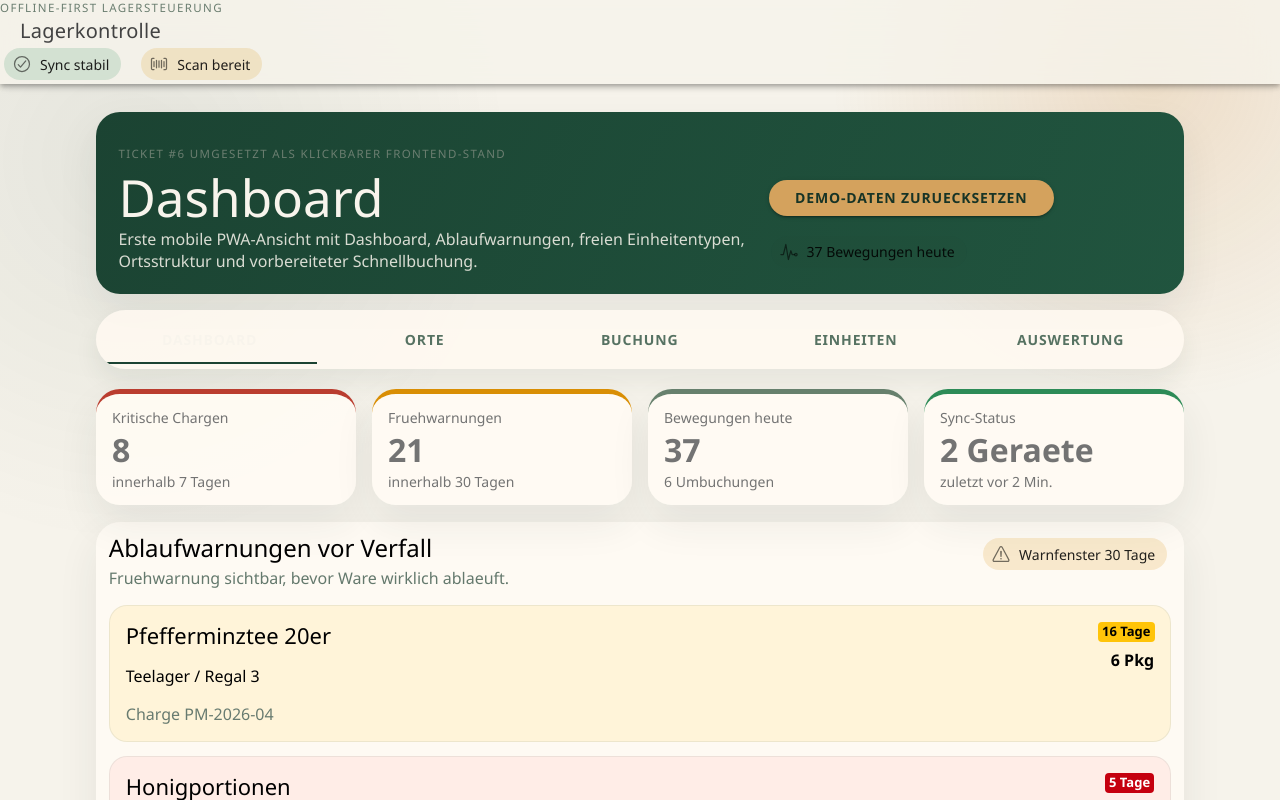
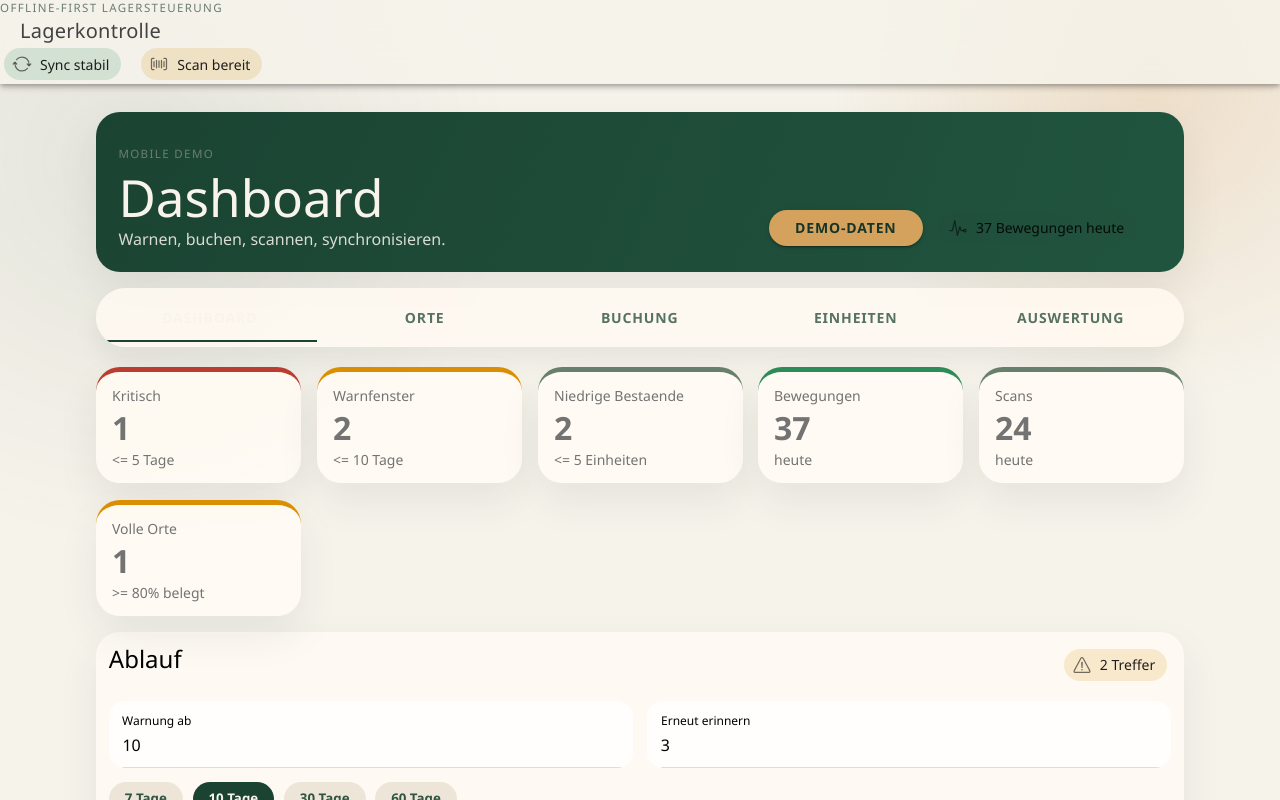
Before and after one commit to nitevlite/lagerkontrolle, a React (Vite) app: page / in a window 1280 px wide. Built offline with nearby package versions, Linux system fonts and the light colour scheme.

Commit message:
Refine dashboard alerts and filters

```diff
--- a/src/App.tsx
+++ b/src/App.tsx
@@ -1,4 +1,4 @@
-import { useState } from "react";
+import { useMemo, useState } from "react";
 import {
   IonApp,
   IonBadge,
@@ -28,13 +28,14 @@ import {
   barcodeOutline,
   checkmarkCircleOutline,
   cubeOutline,
+  layersOutline,
   pulseOutline,
   repeatOutline,
+  syncOutline,
   warningOutline
 } from "ionicons/icons";
 import {
-  analyticsCards,
-  dashboardStats,
+  analyticsMetrics,
   expiryAlerts,
   initialUnitTypes,
   locationSummaries,
@@ -52,11 +53,13 @@ const viewTitles: Record<ViewKey, string> = {
   analytics: "Auswertung"
 };
 
-function getAlertTone(daysUntilExpiry: number) {
-  if (daysUntilExpiry <= 7) {
+const expiryFilters = [7, 10, 30, 60] as const;
+
+function getAlertTone(daysUntilExpiry: number, warningWindowDays: number) {
+  if (daysUntilExpiry <= 5) {
     return "critical";
   }
-  if (daysUntilExpiry <= 21) {
+  if (daysUntilExpiry <= warningWindowDays) {
     return "warning";
   }
   return "neutral";
@@ -69,6 +72,9 @@ function App() {
   const [unitShortCode, setUnitShortCode] = useState("");
   const [unitDescription, setUnitDescription] = useState("");
   const [selectedLocation, setSelectedLocation] = useState(locationSummaries[0].id);
+  const [warningWindowDays, setWarningWindowDays] = useState(10);
+  const [reminderRepeatDays, setReminderRepeatDays] = useState(3);
+  const [expiryFilterDays, setExpiryFilterDays] = useState<number>(10);
 
   const saveUnitType = () => {
     const trimmedName = unitName.trim();
@@ -95,6 +101,71 @@ function App() {
   const currentLocation =
     locationSummaries.find((location) => location.id === selectedLocation) ?? locationSummaries[0];
 
+  const filteredAlerts = useMemo(
+    () =>
+      expiryAlerts
+        .filter((alert) => alert.daysUntilExpiry <= expiryFilterDays)
+        .sort((left, right) => left.daysUntilExpiry - right.daysUntilExpiry),
+    [expiryFilterDays]
+  );
+
+  const locationStocks = useMemo(
+    () => slotStocks.filter((stock) => stock.locationId === currentLocation.id),
+    [currentLocation.id]
+  );
+
+  const dashboardStats = useMemo(() => {
+    const critical = expiryAlerts.filter((alert) => alert.daysUntilExpiry <= 5).length;
+    const warning = expiryAlerts.filter((alert) => alert.daysUntilExpiry <= warningWindowDays).length;
+    const lowStock = slotStocks.filter((stock) => stock.quantity <= 5).length;
+    const overfilled = locationSummaries.filter((location) => location.occupancyPercent >= 80).length;
+
+    return [
+      {
+        id: "critical",
+        label: "Kritisch",
+        value: String(critical),
+        detail: "<= 5 Tage",
+        tone: "critical"
+      },
+      {
+        id: "warning",
+        label: "Warnfenster",
+        value: String(warning),
+        detail: `<= ${warningWindowDays} Tage`,
+        tone: "warning"
+      },
+      {
+        id: "low-stock",
+        label: "Niedrige Bestaende",
+        value: String(lowStock),
+        detail: "<= 5 Einheiten",
+        tone: "neutral"
+      },
+      {
+        id: "moves",
+        label: "Bewegungen",
+        value: "37",
+        detail: "heute",
+        tone: "good"
+      },
+      {
+        id: "scans",
+        label: "Scans",
+        value: "24",
+        detail: "heute",
+        tone: "neutral"
+      },
+      {
+        id: "occupancy",
+        label: "Volle Orte",
+        value: String(overfilled),
+        detail: ">= 80% belegt",
+        tone: "warning"
+      }
+    ] as const;
+  }, [warningWindowDays]);
+
   return (
     <IonApp>
       <IonPage>
@@ -106,7 +177,7 @@ function App() {
             </div>
             <div className="toolbar-meta">
               <IonChip className="status-chip status-chip--good">
-                <IonIcon icon={checkmarkCircleOutline} />
+                <IonIcon icon={syncOutline} />
                 <IonLabel>Sync stabil</IonLabel>
               </IonChip>
               <IonChip className="status-chip status-chip--warning">
@@ -122,16 +193,13 @@ function App() {
           <div className="page-wrap">
             <section className="hero-card">
               <div>
-                <p className="eyebrow">Ticket #6 umgesetzt als klickbarer Frontend-Stand</p>
+                <p className="eyebrow">Mobile Demo</p>
                 <h1>{viewTitles[activeView]}</h1>
-                <p className="hero-copy">
-                  Erste mobile PWA-Ansicht mit Dashboard, Ablaufwarnungen, freien Einheitentypen,
-                  Ortsstruktur und vorbereiteter Schnellbuchung.
-                </p>
+                <p className="hero-copy">Warnen, buchen, scannen, synchronisieren.</p>
               </div>
               <div className="hero-actions">
                 <IonButton shape="round" className="hero-button">
-                  Demo-Daten zuruecksetzen
+                  Demo-Daten
                 </IonButton>
                 <IonChip className="signal-chip">
                   <IonIcon icon={pulseOutline} />
@@ -179,17 +247,57 @@ function App() {
                 <section className="panel">
                   <div className="panel-header">
                     <div>
-                      <h2>Ablaufwarnungen vor Verfall</h2>
-                      <p>Fruehwarnung sichtbar, bevor Ware wirklich ablaeuft.</p>
+                      <h2>Ablauf</h2>
                     </div>
                     <IonChip className="signal-chip signal-chip--critical">
                       <IonIcon icon={warningOutline} />
-                      <IonLabel>Warnfenster 30 Tage</IonLabel>
+                      <IonLabel>{filteredAlerts.length} Treffer</IonLabel>
                     </IonChip>
                   </div>
+
+                  <div className="settings-grid">
+                    <IonItem className="field field--compact">
+                      <IonLabel position="stacked">Warnung ab</IonLabel>
+                      <IonInput
+                        type="number"
+                        min="1"
+                        value={warningWindowDays}
+                        onIonInput={(event) =>
+                          setWarningWindowDays(Math.max(1, Number(event.detail.value ?? 10)))
+                        }
+                      />
+                    </IonItem>
+                    <IonItem className="field field--compact">
+                      <IonLabel position="stacked">Erneut erinnern</IonLabel>
+                      <IonInput
+                        type="number"
+                        min="1"
+                        value={reminderRepeatDays}
+                        onIonInput={(event) =>
+                          setReminderRepeatDays(Math.max(1, Number(event.detail.value ?? 3)))
+                        }
+                      />
+                    </IonItem>
+                  </div>
+
+                  <div className="filter-row">
+                    {expiryFilters.map((days) => (
+                      <button
+                        key={days}
+                        className={
+                          days === expiryFilterDays ? "filter-pill filter-pill--active" : "filter-pill"
+                        }
+                        onClick={() => setExpiryFilterDays(days)}
+                        type="button"
+                      >
+                        {days} Tage
+                      </button>
+                    ))}
+                  </div>
+
                   <div className="alert-list">
-                    {expiryAlerts.map((alert) => {
-                      const tone = getAlertTone(alert.daysUntilExpiry);
+                    {filteredAlerts.map((alert) => {
+                      const tone = getAlertTone(alert.daysUntilExpiry, warningWindowDays);
                       return (
                         <article key={alert.id} className={`alert-card alert-card--${tone}`}>
                           <div>
@@ -200,12 +308,13 @@ function App() {
                             <span>Charge {alert.batchCode}</span>
                           </div>
                           <div className="alert-metrics">
-                            <IonBadge color={tone === "critical" ? "danger" : "warning"}>
+                            <IonBadge color={tone === "critical" ? "danger" : tone === "warning" ? "warning" : "medium"}>
                               {alert.daysUntilExpiry} Tage
                             </IonBadge>
                             <strong>
                               {alert.quantity} {alert.unitShortCode}
                             </strong>
+                            <small>Wiedervorlage in {Math.min(alert.reminderDueInDays, reminderRepeatDays)} Tagen</small>
                           </div>
                         </article>
                       );
@@ -217,7 +326,6 @@ function App() {
                   <div className="panel-header">
                     <div>
                       <h2>Letzte Bewegungen</h2>
-                      <p>Bewegungsjournal als Basis fuer spaeteren Sync und Nachvollziehbarkeit.</p>
                     </div>
                   </div>
                   <IonList lines="none" className="movement-list">
@@ -252,8 +360,7 @@ function App() {
                 <section className="panel">
                   <div className="panel-header">
                     <div>
-                      <h2>Orte und Regale/Laden</h2>
-                      <p>Struktur: Ort mit nummerierten Regalen oder Laden.</p>
+                      <h2>Orte</h2>
                     </div>
                   </div>
                   <div className="location-pills">
@@ -280,7 +387,7 @@ function App() {
                     <div>
                       <h2>{currentLocation.name}</h2>
                       <p>
-                        {currentLocation.itemCount} Artikel · letzte Bewegung {currentLocation.lastMovementLabel}
+                        {currentLocation.itemCount} Artikel · {currentLocation.lastMovementLabel}
                       </p>
                     </div>
                     <IonChip className="signal-chip">
@@ -289,12 +396,20 @@ function App() {
                     </IonChip>
                   </div>
                   <div className="slot-grid">
-                    {slotStocks.map((stock) => (
+                    {locationStocks.map((stock) => (
                       <IonCard key={stock.id} className={`slot-card slot-card--${stock.status}`}>
                         <IonCardContent>
                           <div className="slot-topline">
                             <span>{stock.slotName}</span>
-                            <IonBadge color={stock.status === "critical" ? "danger" : stock.status === "warning" ? "warning" : "success"}>
+                            <IonBadge
+                              color={
+                                stock.status === "critical"
+                                  ? "danger"
+                                  : stock.status === "warning"
+                                    ? "warning"
+                                    : "success"
+                              }
+                            >
                               {stock.status === "critical"
                                 ? "kritisch"
                                 : stock.status === "warning"
@@ -321,7 +436,6 @@ function App() {
                   <div className="panel-header">
                     <div>
                       <h2>Schnellbuchung</h2>
-                      <p>Der Standardflow soll spaeter in wenigen Taps abgeschlossen sein.</p>
                     </div>
                     <IonButton fill="outline" shape="round">
                       <IonIcon slot="start" icon={barcodeOutline} />
@@ -333,22 +447,22 @@ function App() {
                     <article className="booking-step">
                       <span>1</span>
                       <div>
-                        <h3>Ort und Slot waehlen</h3>
-                        <p>Beispiel: `Teelager / Regal 3`</p>
+                        <h3>Ort / Slot</h3>
+                        <p>Teelager / Regal 3</p>
                       </div>
                     </article>
                     <article className="booking-step">
                       <span>2</span>
                       <div>
-                        <h3>Artikel scannen oder suchen</h3>
-                        <p>Barcode-Flow ist sichtbar vorbereitet.</p>
+                        <h3>Artikel</h3>
+                        <p>scannen oder suchen</p>
                       </div>
                     </article>
                     <article className="booking-step">
                       <span>3</span>
                       <div>
-                        <h3>Menge und Charge erfassen</h3>
-                        <p>Plus, Minus und Umbuchung bleiben einheitlich.</p>
+                        <h3>Menge / Charge</h3>
+                        <p>+ / - / Umbuchung</p>
                       </div>
                     </article>
                   </div>
@@ -356,11 +470,11 @@ function App() {
                   <div className="booking-preview">
                     <IonChip className="status-chip status-chip--warning">
                       <IonIcon icon={warningOutline} />
-                      <IonLabel>Warnung 16 Tage vor Ablauf</IonLabel>
+                      <IonLabel>Warnung ab {warningWindowDays} Tagen</IonLabel>
                     </IonChip>
                     <IonChip className="status-chip">
                       <IonIcon icon={cubeOutline} />
-                      <IonLabel>Einheitstyp: Packung</IonLabel>
+                      <IonLabel>Einheit: Packung</IonLabel>
                     </IonChip>
                   </div>
                 </section>
@@ -372,8 +486,7 @@ function App() {
                 <section className="panel panel--unit-form">
                   <div className="panel-header">
                     <div>
-                      <h2>Neue Einheitentypen</h2>
-                      <p>Einheiten sind frei anlegbar und nicht hart codiert.</p>
+                      <h2>Einheit anlegen</h2>
                     </div>
                   </div>
                   <div className="form-grid">
@@ -381,7 +494,7 @@ function App() {
                       <IonLabel position="stacked">Name</IonLabel>
                       <IonInput
                         value={unitName}
-                        placeholder="z. B. Kiste"
+                        placeholder="Kiste"
                         onIonInput={(event) => setUnitName(String(event.detail.value ?? ""))}
                       />
                     </IonItem>
@@ -389,7 +502,7 @@ function App() {
                       <IonLabel position="stacked">Kurzcode</IonLabel>
                       <IonInput
                         value={unitShortCode}
-                        placeholder="z. B. Kis"
+                        placeholder="Kis"
                         onIonInput={(event) => setUnitShortCode(String(event.detail.value ?? ""))}
                       />
                     </IonItem>
@@ -397,22 +510,25 @@ function App() {
                       <IonLabel position="stacked">Beschreibung</IonLabel>
                       <IonInput
                         value={unitDescription}
-                        placeholder="Wofuer wird die Einheit genutzt?"
+                        placeholder="optional"
                         onIonInput={(event) => setUnitDescription(String(event.detail.value ?? ""))}
                       />
                     </IonItem>
                   </div>
                   <IonButton expand="block" className="hero-button" onClick={saveUnitType}>
-                    Einheitentyp anlegen
+                    Einheit speichern
                   </IonButton>
                 </section>
 
                 <section className="panel">
                   <div className="panel-header">
                     <div>
-                      <h2>Aktive Einheiten</h2>
-                      <p>Diese Demo ist schon interaktiv und fuegt neue Einheitstypen lokal hinzu.</p>
+                      <h2>Einheiten</h2>
                     </div>
+                    <IonChip className="signal-chip">
+                      <IonIcon icon={layersOutline} />
+                      <IonLabel>{unitTypes.length} aktiv</IonLabel>
+                    </IonChip>
                   </div>
                   <div className="unit-grid">
                     {unitTypes.map((unitType) => (
@@ -434,7 +550,7 @@ function App() {
             {activeView === "analytics" ? (
               <div className="view-grid">
                 <section className="stats-grid">
-                  {analyticsCards.map((card) => (
+                  {analyticsMetrics.map((card) => (
                     <IonCard key={card.id} className="stat-card stat-card--neutral">
                       <IonCardContent>
                         <p>{card.title}</p>
@@ -447,31 +563,30 @@ function App() {
                 <section className="panel">
                   <div className="panel-header">
                     <div>
-                      <h2>Dashboard-Auswertung</h2>
-                      <p>Hier folgt spaeter die echte Verdichtung aus Bewegungen, Resttagen und Trends.</p>
+                      <h2>Relevante Kennzahlen</h2>
                     </div>
                     <IonChip className="signal-chip">
                       <IonIcon icon={analyticsOutline} />
-                      <IonLabel>Pilot-ready Layout</IonLabel>
+                      <IonLabel>Test-Dashboard</IonLabel>
                     </IonChip>
                   </div>
                   <div className="analytics-preview">
                     <article>
-                      <h3>Was bereits sichtbar ist</h3>
+                      <h3>Fuer den Alltag</h3>
                       <ul>
-                        <li>Kritische Chargen und Fruehwarnungen</li>
-                        <li>Bewegungen pro Tag</li>
-                        <li>Aktivitaet pro Ort</li>
-                        <li>Freie Einheitentypen als Stammdaten</li>
+                        <li>Kritische Chargen</li>
+                        <li>Bald ablaufend im Zeitraum</li>
+                        <li>Niedrige Bestaende</li>
+                        <li>Bewegungen und Scans heute</li>
                       </ul>
                     </article>
                     <article>
-                      <h3>Was spaeter ausgebaut wird</h3>
+                      <h3>Fuer Leitung und Planung</h3>
                       <ul>
-                        <li>Verbrauchstrends pro Artikel</li>
-                        <li>Excel-Import nach Vorliegen der Quelldateien</li>
-                        <li>Inventurabweichungen</li>
-                        <li>Mindestbestandswarnungen</li>
+                        <li>Aktivster Ort</li>
+                        <li>Hohe Auslastung</li>
+                        <li>Trend bei Umbuchungen</li>
+                        <li>Offene Sync-Themen</li>
                       </ul>
                     </article>
                   </div>
@@ -484,9 +599,9 @@ function App() {
         <IonFooter translucent>
           <IonToolbar className="footer-bar">
             <div className="footer-metrics">
-              <span>Offline-Start vorbereitet</span>
-              <span>Sync-Ansicht vorbereitet</span>
-              <span>Scan-Einstieg sichtbar</span>
+              <span>Warnung {warningWindowDays} Tage vorher</span>
+              <span>Wiedervorlage {reminderRepeatDays} Tage</span>
+              <span>Filter {expiryFilterDays} Tage</span>
             </div>
           </IonToolbar>
         </IonFooter>
--- a/src/demo-data.ts
+++ b/src/demo-data.ts
@@ -10,12 +10,14 @@ export type UnitType = {
 export type BatchAlert = {
   id: string;
   itemName: string;
+  locationId: string;
   locationName: string;
   slotName: string;
   batchCode: string;
   daysUntilExpiry: number;
   quantity: number;
   unitShortCode: string;
+  reminderDueInDays: number;
 };
 
 export type LocationSummary = {
@@ -29,6 +31,7 @@ export type LocationSummary = {
 
 export type SlotStock = {
   id: string;
+  locationId: string;
   slotName: string;
   itemName: string;
   quantity: number;
@@ -48,36 +51,12 @@ export type MovementSummary = {
   timestampLabel: string;
 };
 
-export const dashboardStats = [
-  {
-    id: "critical",
-    label: "Kritische Chargen",
-    value: "8",
-    detail: "innerhalb 7 Tagen",
-    tone: "critical"
-  },
-  {
-    id: "warning",
-    label: "Fruehwarnungen",
-    value: "21",
-    detail: "innerhalb 30 Tagen",
-    tone: "warning"
-  },
-  {
-    id: "moves",
-    label: "Bewegungen heute",
-    value: "37",
-    detail: "6 Umbuchungen",
-    tone: "neutral"
-  },
-  {
-    id: "sync",
-    label: "Sync-Status",
-    value: "2 Geraete",
-    detail: "zuletzt vor 2 Min.",
-    tone: "good"
-  }
-] as const;
+export type AnalyticsMetric = {
+  id: string;
+  title: string;
+  value: string;
+  detail: string;
+};
 
 export const locationSummaries: LocationSummary[] = [
   {
@@ -109,6 +88,7 @@ export const locationSummaries: LocationSummary[] = [
 export const slotStocks: SlotStock[] = [
   {
     id: "slot-1",
+    locationId: "loc-1",
     slotName: "Regal 1",
     itemName: "Kamillentee 20er",
     quantity: 24,
@@ -118,21 +98,43 @@ export const slotStocks: SlotStock[] = [
   },
   {
     id: "slot-2",
+    locationId: "loc-1",
     slotName: "Regal 3",
     itemName: "Pfefferminztee 20er",
     quantity: 6,
     unitShortCode: "Pkg",
-    expiryDate: "12.05.2026",
+    expiryDate: "06.05.2026",
     status: "warning"
   },
   {
     id: "slot-3",
+    locationId: "loc-1",
     slotName: "Lade 2",
     itemName: "Honigportionen",
     quantity: 3,
     unitShortCode: "Box",
     expiryDate: "01.05.2026",
     status: "critical"
+  },
+  {
+    id: "slot-4",
+    locationId: "loc-2",
+    slotName: "Regal 1",
+    itemName: "Ingwersirup",
+    quantity: 2,
+    unitShortCode: "Fl",
+    expiryDate: "24.05.2026",
+    status: "warning"
+  },
+  {
+    id: "slot-5",
+    locationId: "loc-3",
+    slotName: "Lade 1",
+    itemName: "Serviettenpaket",
+    quantity: 11,
+    unitShortCode: "Pkg",
+    expiryDate: "02.09.2026",
+    status: "ok"
   }
 ];
 
@@ -140,32 +142,62 @@ export const expiryAlerts: BatchAlert[] = [
   {
     id: "alert-1",
     itemName: "Pfefferminztee 20er",
+    locationId: "loc-1",
     locationName: "Teelager",
     slotName: "Regal 3",
     batchCode: "PM-2026-04",
-    daysUntilExpiry: 16,
+    daysUntilExpiry: 9,
     quantity: 6,
-    unitShortCode: "Pkg"
+    unitShortCode: "Pkg",
+    reminderDueInDays: 2
   },
   {
     id: "alert-2",
     itemName: "Honigportionen",
+    locationId: "loc-1",
     locationName: "Teelager",
     slotName: "Lade 2",
     batchCode: "HP-2026-02",
     daysUntilExpiry: 5,
     quantity: 3,
-    unitShortCode: "Box"
+    unitShortCode: "Box",
+    reminderDueInDays: 1
   },
   {
     id: "alert-3",
     itemName: "Ingwersirup",
+    locationId: "loc-2",
     locationName: "Sirupraum",
     slotName: "Regal 1",
     batchCode: "IS-2026-03",
-    daysUntilExpiry: 28,
+    daysUntilExpiry: 18,
     quantity: 2,
-    unitShortCode: "Fl"
+    unitShortCode: "Fl",
+    reminderDueInDays: 4
+  },
+  {
+    id: "alert-4",
+    itemName: "Gruentee Bio",
+    locationId: "loc-1",
+    locationName: "Teelager",
+    slotName: "Regal 6",
+    batchCode: "GB-2026-05",
+    daysUntilExpiry: 27,
+    quantity: 10,
+    unitShortCode: "Pkg",
+    reminderDueInDays: 5
+  },
+  {
+    id: "alert-5",
+    itemName: "Himbeersirup",
+    locationId: "loc-2",
+    locationName: "Sirupraum",
+    slotName: "Lade 1",
+    batchCode: "HS-2026-01",
+    daysUntilExpiry: 46,
+    quantity: 4,
+    unitShortCode: "Fl",
+    reminderDueInDays: 7
   }
 ];
 
@@ -197,10 +229,19 @@ export const recentMovements: MovementSummary[] = [
     unitShortCode: "Fl",
     fromLabel: "Sirupraum / Regal 1",
     timestampLabel: "Heute, 07:56"
+  },
+  {
+    id: "move-4",
+    direction: "in",
+    itemName: "Gruentee Bio",
+    quantity: 8,
+    unitShortCode: "Pkg",
+    toLabel: "Teelager / Regal 6",
+    timestampLabel: "Heute, 07:31"
   }
 ];
 
-export const analyticsCards = [
+export const analyticsMetrics: AnalyticsMetric[] = [
   {
     id: "analytics-1",
     title: "Aktivster Ort",
@@ -209,15 +250,21 @@ export const analyticsCards = [
   },
   {
     id: "analytics-2",
-    title: "Ablaufwarnungen",
-    value: "21",
-    detail: "davon 8 kritisch"
+    title: "Meist gescannt",
+    value: "Kamillentee",
+    detail: "12 Treffer heute"
   },
   {
     id: "analytics-3",
-    title: "Neue Einheitentypen",
-    value: "3",
-    detail: "im letzten Monat angelegt"
+    title: "Hohe Auslastung",
+    value: "Servicewagen",
+    detail: "88% belegt"
+  },
+  {
+    id: "analytics-4",
+    title: "Bald ablaufend",
+    value: "3 Chargen",
+    detail: "innerhalb 10 Tagen"
   }
 ] as const;
 
--- a/src/theme.css
+++ b/src/theme.css
@@ -234,9 +234,36 @@ ion-content.app-shell::part(scroll) {
 .slot-grid,
 .unit-grid,
 .analytics-preview,
-.form-grid {
+.form-grid,
+.settings-grid {
   display: grid;
   gap: 0.9rem;
+}
+
+.settings-grid {
+  grid-template-columns: repeat(auto-fit, minmax(140px, 1fr));
+  margin-bottom: 0.9rem;
+}
+
+.filter-row {
+  display: flex;
+  gap: 0.6rem;
+  flex-wrap: wrap;
+  margin-bottom: 0.9rem;
+}
+
+.filter-pill {
+  padding: 0.65rem 1rem;
+  border: none;
+  border-radius: 999px;
+  background: rgba(237, 229, 214, 0.95);
+  color: #305342;
+  font-weight: 700;
+}
+
+.filter-pill--active {
+  background: #1b4332;
+  color: #f8f4ec;
 }
 
 .alert-card {
@@ -252,8 +279,13 @@ ion-content.app-shell::part(scroll) {
 .alert-card span,
 .movement-item p,
 .slot-card p,
-.unit-card p {
+.unit-card p,
+.booking-step p {
   color: #687b70;
+}
+
+.alert-card small {
+  color: #6f7d76;
 }
 
 .alert-card--critical {
@@ -353,6 +385,10 @@ ion-content.app-shell::part(scroll) {
   --inner-padding-end: 0.85rem;
 }
 
+.field--compact {
+  margin: 0;
+}
+
 .unit-grid {
   grid-template-columns: repeat(auto-fit, minmax(220px, 1fr));
 }
```
Also changed, not shown: 4 other files (tests, documents, lock files or other folders).
